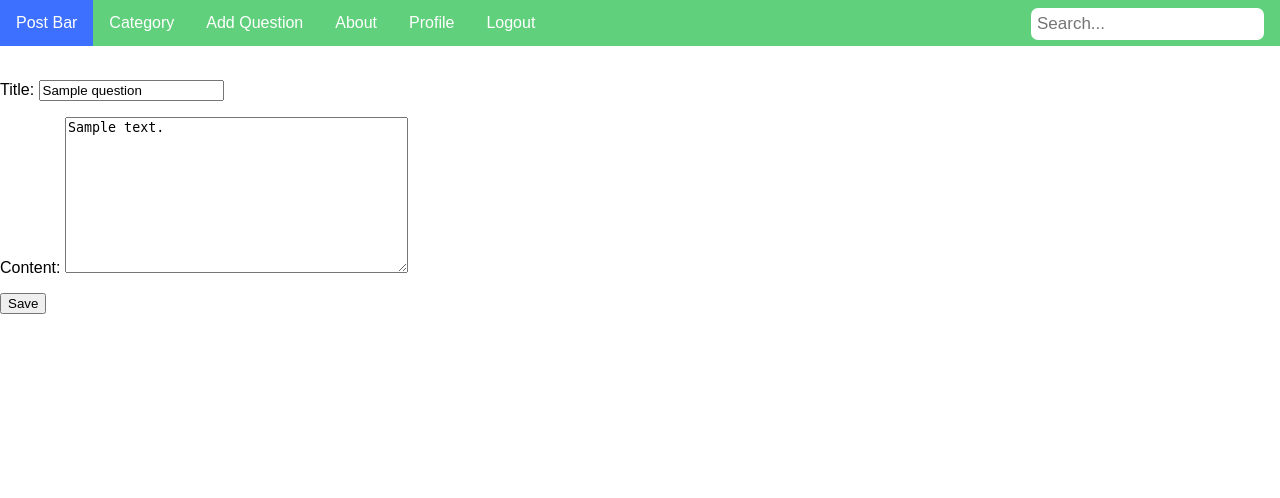
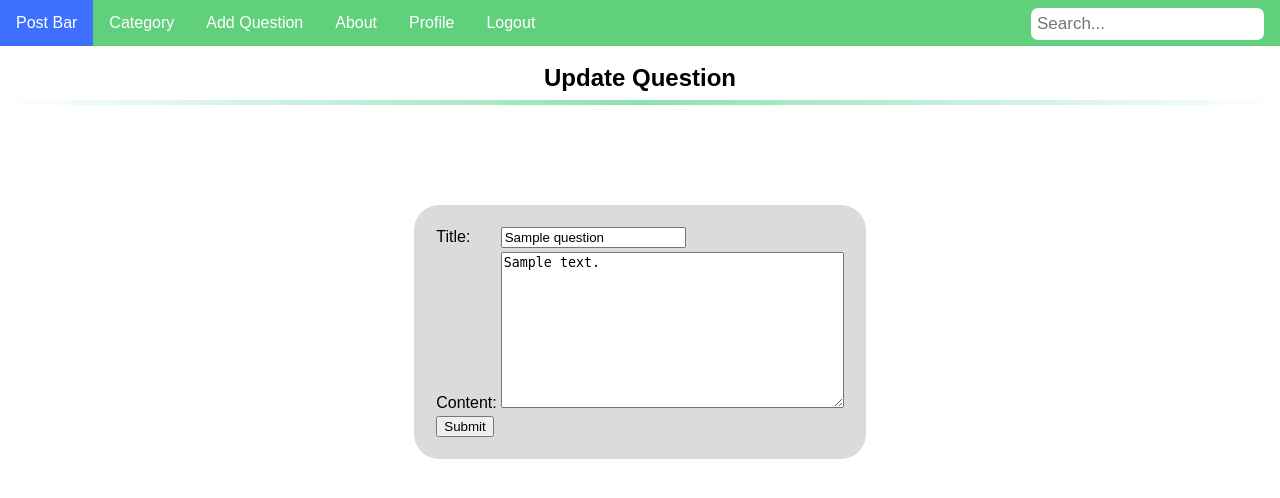
Before and after one commit to yangh567/WAD, a Django app: page /question_update/1 in a window 1280 px wide. Shown: the top 498 px of the page. Run offline with Django 3.2, Linux system fonts and the light colour scheme; a user stored in the database is signed in; tables that the repository leaves empty hold one stand-in row (values such as "Sample post").

Commit message:
CSS for all update forms

```diff
--- a/templates/PostBar/question_create.html
+++ b/templates/PostBar/question_create.html
@@ -53,7 +53,6 @@
     {% block body_block %}
         <div class="container">
             <form class="main" method="post">{% csrf_token %}
-
                 <div class="row">
                     <label>Title:</label>
                     <p class="field-box"> {{ form.title }}</p>
--- a/templates/PostBar/question_update.html
+++ b/templates/PostBar/question_update.html
@@ -1,7 +1,31 @@
 {% extends 'PostBar/base.html' %}
+{% load staticfiles %}
+{% block css_block %}
+    <link rel="stylesheet" type="text/css" href="../../static/css/form.css">
+{% endblock %}
+
+{% block title_block %}
+    <title>Update question</title>
+{% endblock %}
+
 {% block body_block %}
-<form action="" method="post">{% csrf_token %}
-    {{ form.as_p }}
-    <input type="submit" value="Save" />
-</form>
+
+    <div class="title">
+        <strong>Update Question</strong>
+    </div>
+
+    <hr/>
+
+    <form action="" method="post" class="main">{% csrf_token %}
+        <div class="row">
+            <label>Title:</label>
+            <p class="field-box"> {{ form.title }}</p>
+        </div>
+
+        <div class="row">
+            <label>Content:</label>
+            <p class="field-box">{{ form.content }}</p>
+        </div>
+        <p class="field-box"><input class="button" type="submit" value="Submit"></p>
+    </form>
 {% endblock %}
```
Also changed, not shown: templates/PostBar/answer_update.html (+26 -4 lines).
